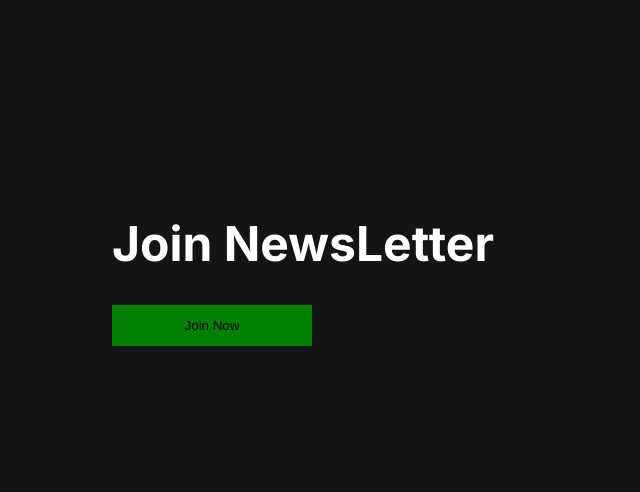
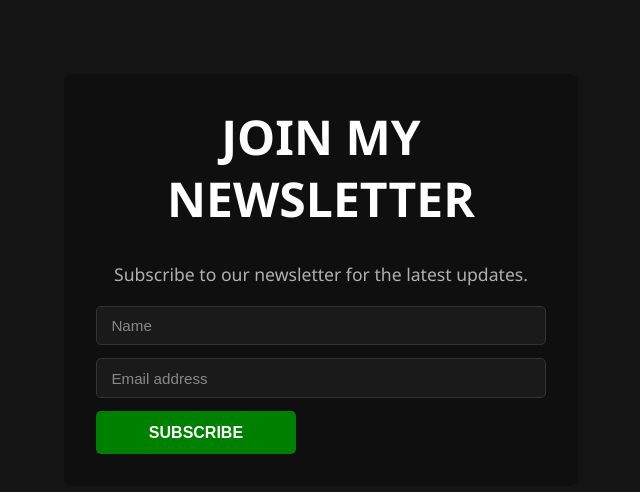
Before and after one commit to kofiarhin/newletter, a React (Vite) app in the folder client/: page / in a window 1280 px wide. Shown: the top 492 px of the page, without its empty margins (337-977 px from the left). Built offline with nearby package versions, Linux system fonts and the light colour scheme.

Commit message:
update: added a join news letter section

```diff
--- a/client/src/Pages/Home/Home.jsx
+++ b/client/src/Pages/Home/Home.jsx
@@ -1,9 +1,9 @@
 import "./home.styles.scss";
+import NewsletterForm from "../../components/NewLetterForm/NewsLetterForm";
 const Home = () => {
   return (
     <div id="home">
-      <h1 className="heading">Join NewsLetter</h1>
-      <button onClick={() => console.log("join news letter")}>Join Now</button>
+      <NewsletterForm />
     </div>
   );
 };
--- /dev/null
+++ b/client/src/components/NewLetterForm/NewsLetterForm.jsx
@@ -0,0 +1,49 @@
+import React, { useState } from "react";
+import "./newsletterForm.styles.scss";
+
+const NewsletterForm = () => {
+  const [formData, setFormData] = useState({ name: "", email: "" });
+
+  const handleChange = (e) => {
+    const { name, value } = e.target;
+    setFormData((prev) => ({ ...prev, [name]: value }));
+  };
+
+  const handleSubmit = (e) => {
+    e.preventDefault();
+    console.log("Form submitted:", formData);
+    // TODO: Replace with actual API call
+  };
+
+  return (
+    <div className="newsletter-form-container">
+      <h1>
+        JOIN MY
+        <br />
+        NEWSLETTER
+      </h1>
+      <p>Subscribe to our newsletter for the latest updates.</p>
+      <form onSubmit={handleSubmit}>
+        <input
+          type="text"
+          name="name"
+          placeholder="Name"
+          value={formData.name}
+          onChange={handleChange}
+          required
+        />
+        <input
+          type="email"
+          name="email"
+          placeholder="Email address"
+          value={formData.email}
+          onChange={handleChange}
+          required
+        />
+        <button type="submit">SUBSCRIBE</button>
+      </form>
+    </div>
+  );
+};
+
+export default NewsletterForm;
--- /dev/null
+++ b/client/src/components/NewLetterForm/newsLetterForm.styles.scss
@@ -0,0 +1,122 @@
+.newsletter-form-container {
+  background-color: #0f0f0f;
+  color: #e0e0e0;
+  padding: 1.5rem;
+  border-radius: 8px;
+  max-width: 100%;
+  width: 100%;
+  margin: 1.5rem auto;
+  text-align: center;
+  font-family: "Segoe UI", sans-serif;
+
+  h1 {
+    font-size: 1.4rem;
+    font-weight: 700;
+    margin-bottom: 0.5rem;
+    color: #ffffff;
+    line-height: 1.3;
+  }
+
+  p {
+    font-size: 0.95rem;
+    color: #b0b0b0;
+    margin-bottom: 1.2rem;
+  }
+
+  form {
+    display: flex;
+    flex-direction: column;
+    gap: 0.8rem;
+
+    input {
+      background-color: #1a1a1a;
+      border: 1px solid #333;
+      color: #fff;
+      padding: 0.65rem 0.9rem;
+      border-radius: 5px;
+      font-size: 0.95rem;
+      transition: border 0.2s ease;
+
+      &::placeholder {
+        color: #888;
+      }
+
+      &:focus {
+        border-color: #00a651;
+        outline: none;
+      }
+    }
+
+    button {
+      background-color: #00a651;
+      color: #fff;
+      padding: 0.7rem 1rem;
+      font-weight: 600;
+      border: none;
+      border-radius: 5px;
+      font-size: 1rem;
+      cursor: pointer;
+      transition: background-color 0.2s ease;
+
+      &:hover {
+        background-color: #009246;
+      }
+    }
+  }
+
+  // Tablet (≥480px)
+  @media (min-width: 480px) {
+    padding: 2rem;
+
+    h1 {
+      font-size: 1.6rem;
+    }
+
+    p {
+      font-size: 1rem;
+    }
+
+    input,
+    button {
+      font-size: 1rem;
+      padding: 0.75rem 1rem;
+    }
+  }
+
+  // Small laptop (≥768px)
+  @media (min-width: 768px) {
+    max-width: 400px;
+
+    h1 {
+      font-size: 1.8rem;
+    }
+
+    p {
+      font-size: 1.05rem;
+    }
+
+    input,
+    button {
+      font-size: 1.05rem;
+    }
+  }
+
+  // Desktop (≥1024px)
+  @media (min-width: 1024px) {
+    max-width: 450px;
+
+    h1 {
+      font-size: 2rem;
+    }
+
+    p {
+      font-size: 1.1rem;
+    }
+
+    input,
+    button {
+      padding: 0.85rem 1.2rem;
+      font-size: 1.1rem;
+    }
+  }
+}
```
